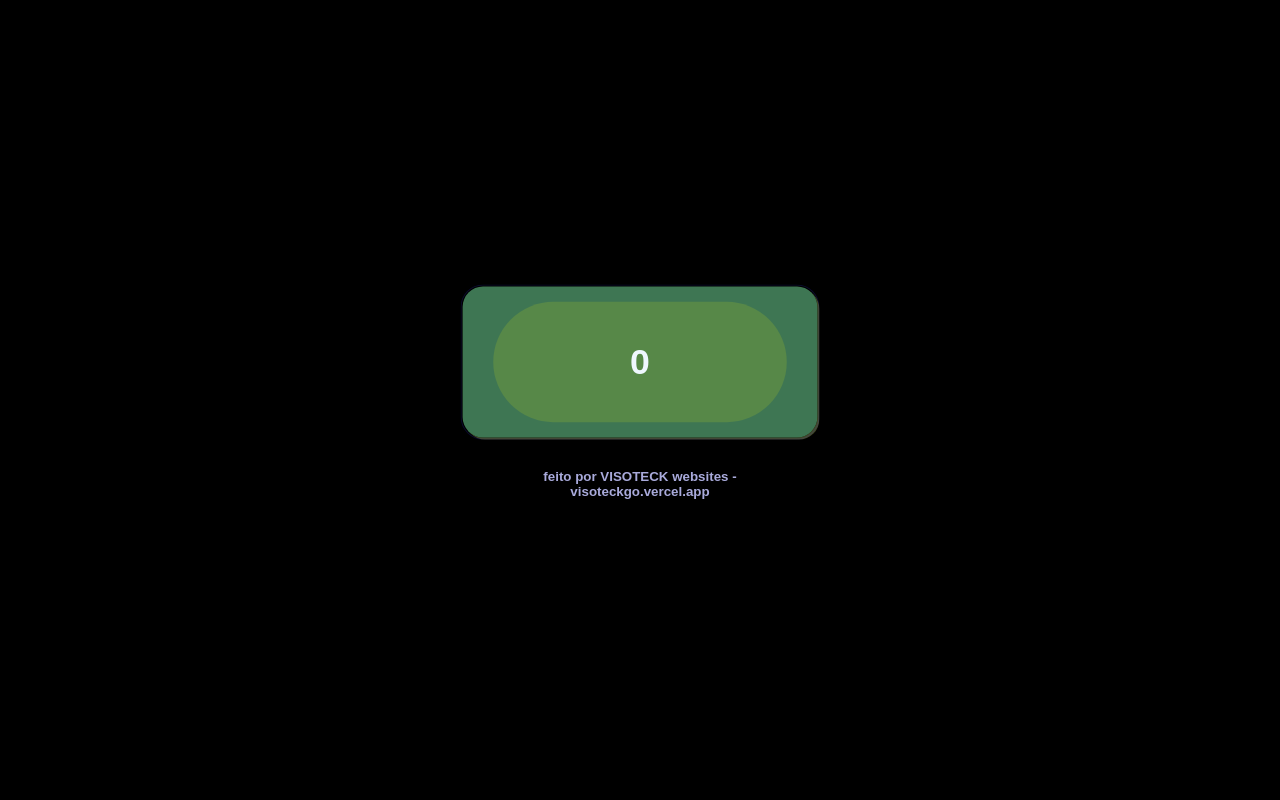
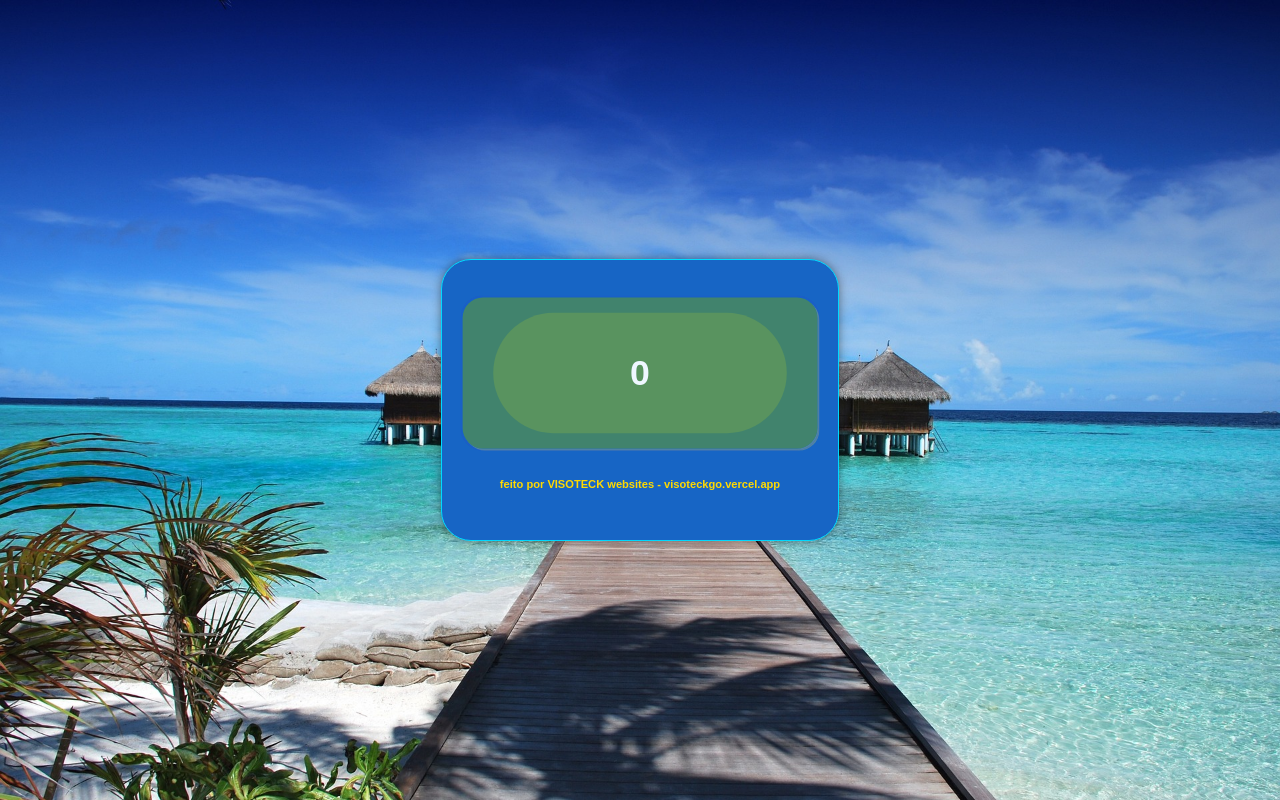
Before and after one commit to VitorsmX/PREV-LINK-GENVSMV1, a plain HTML site: page index.html in a window 1280 px wide. Drawn offline with Linux system fonts and the light colour scheme.

Commit message:
add: some styles

```diff
--- a/index.html
+++ b/index.html
@@ -53,15 +53,26 @@
         margin: 0;
         font-family: Arial, sans-serif;
         font-weight: bold;
-        background-color: black;
+        background-color: rgb(26, 26, 26);
+        background-image: url(/beach-s.jpg);
+        background-size: cover;
         color: aliceblue;
       }
 
       .container {
         display: flex;
+        border: rgb(0, 217, 255) solid 1px;
+        padding: 3%;
+        justify-items: center;
+        min-width: fit-content;
+        height: fit-content;
+        background-color: #1765c5;
+        border-radius: 30px;
+        display: flex;
         justify-items: center;
         align-items: center;
         flex-direction: column;
+        box-shadow:rgba(26, 26, 26, 0.5) 0px 0px 10px;
         width: 25%;
         transition: all;
       }
@@ -76,6 +87,7 @@
       .preview {
         display: flex;
         justify-content: space-evenly;
+        justify-items: center;
         align-items: center;
         text-align: center;
         height: fit-content;
@@ -114,13 +126,12 @@
       .footer {
         text-align: center;
         padding-top: 20px;
-        align-self: flex-end;
-        justify-self: flex-end;
+        font-size: smaller;
       }
 
       a {
         font-size: smaller;
-        color: rgb(169, 170, 219);
+        color: rgb(255, 217, 0);
         text-decoration: none;
       }
 
```
Also changed, not shown: beach-s.jpg (added).
